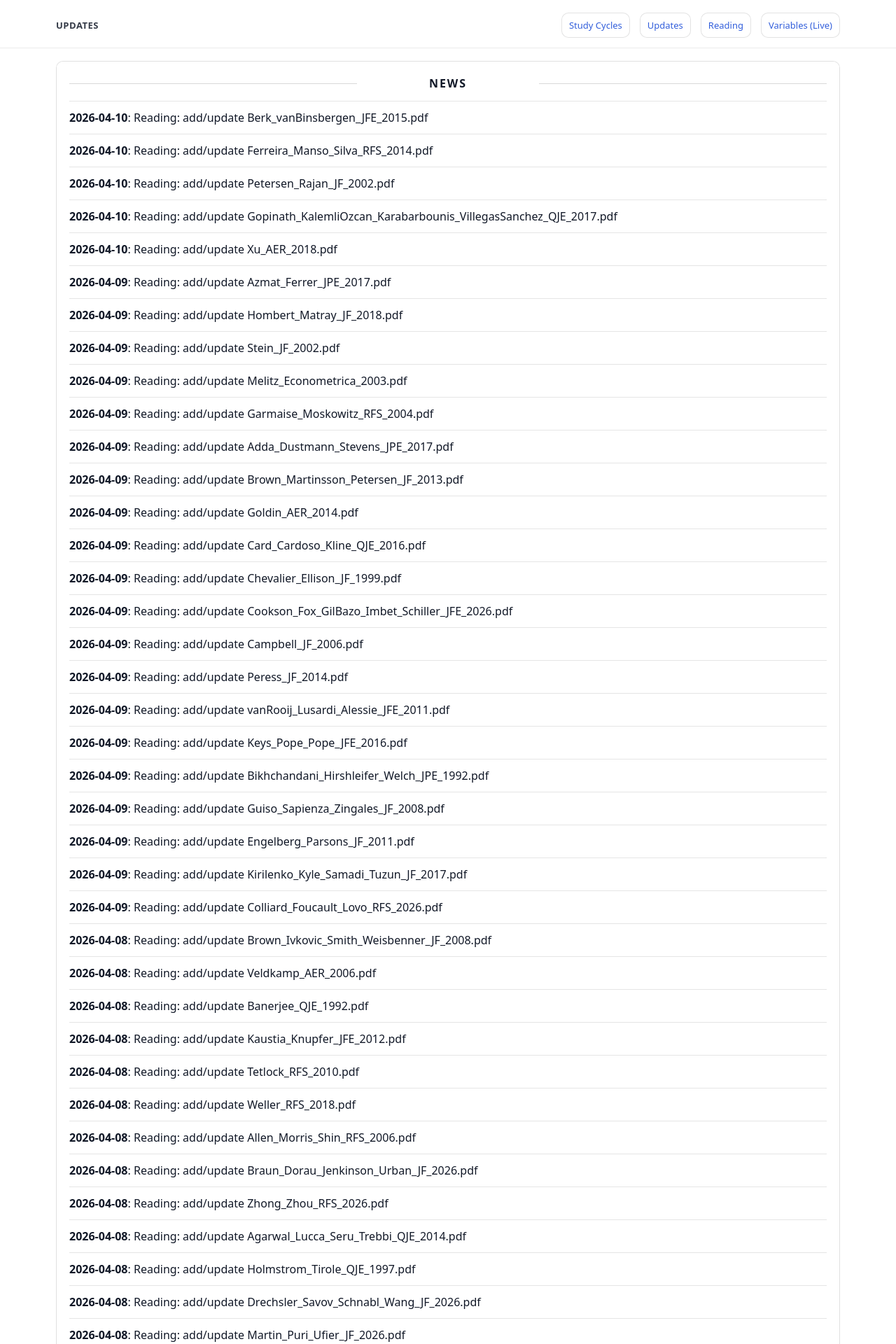
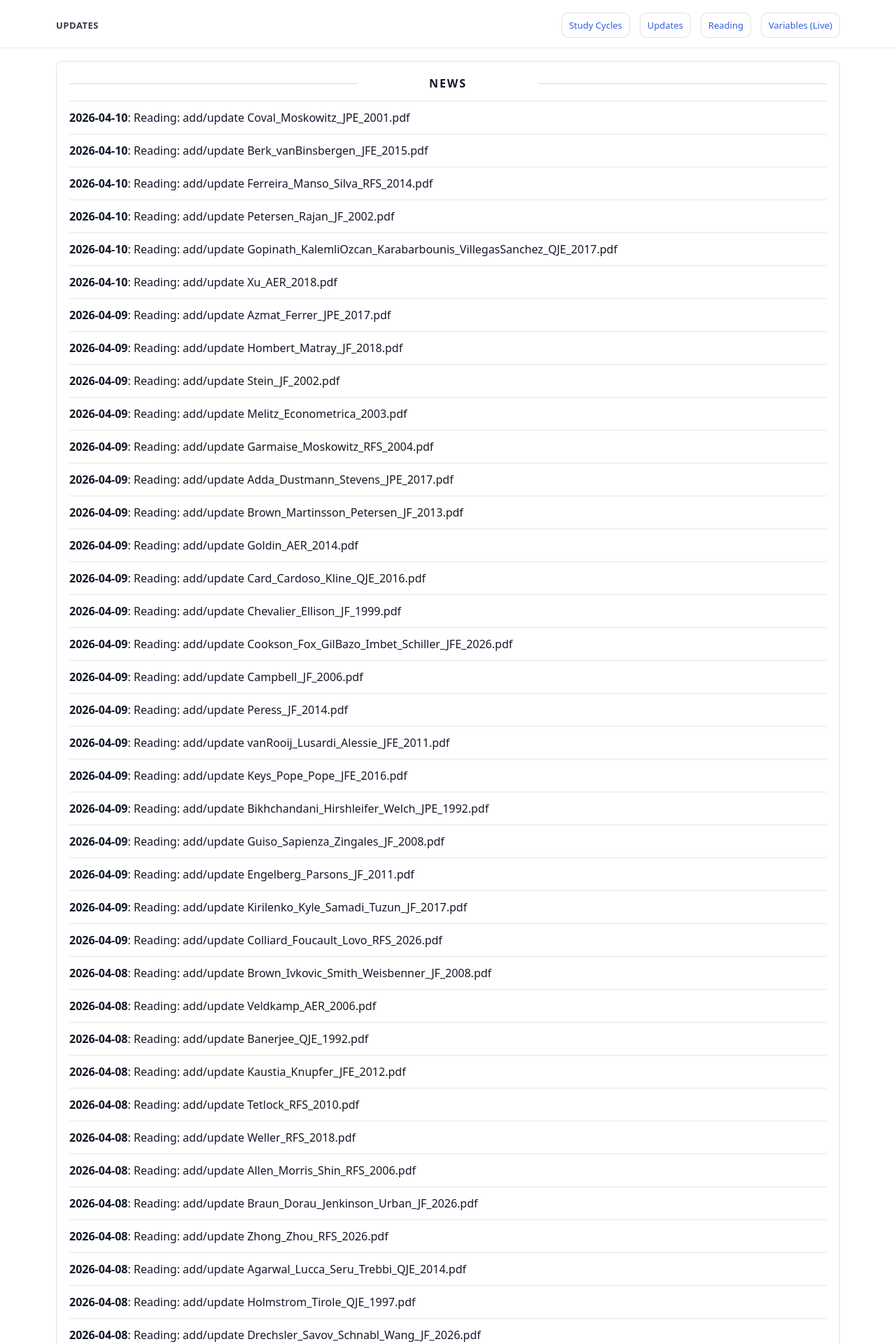
Before and after one commit to yaxinzn/study-archive, a Jekyll site: the page built from updates/index.md, in a window 1280 px wide. Shown: the top 1920 px of the page at 70% size. Built offline with Jekyll 4.4.1, drawn with Linux system fonts in a browser that asks for light colours; some of the changed text lies outside the part shown.

Commit message:
chore: update NEWS feed

```diff
--- a/_data/news.yml
+++ b/_data/news.yml
@@ -1,4 +1,7 @@
 # Auto-generated update history (sorted newest -> oldest). Do not edit manually.
+- ts: "1775776082"
+  date: "2026-04-10"
+  title: "Reading: add/update Coval_Moskowitz_JPE_2001.pdf"
 - ts: "1775775578"
   date: "2026-04-10"
   title: "Reading: add/update Berk_vanBinsbergen_JFE_2015.pdf"
```
